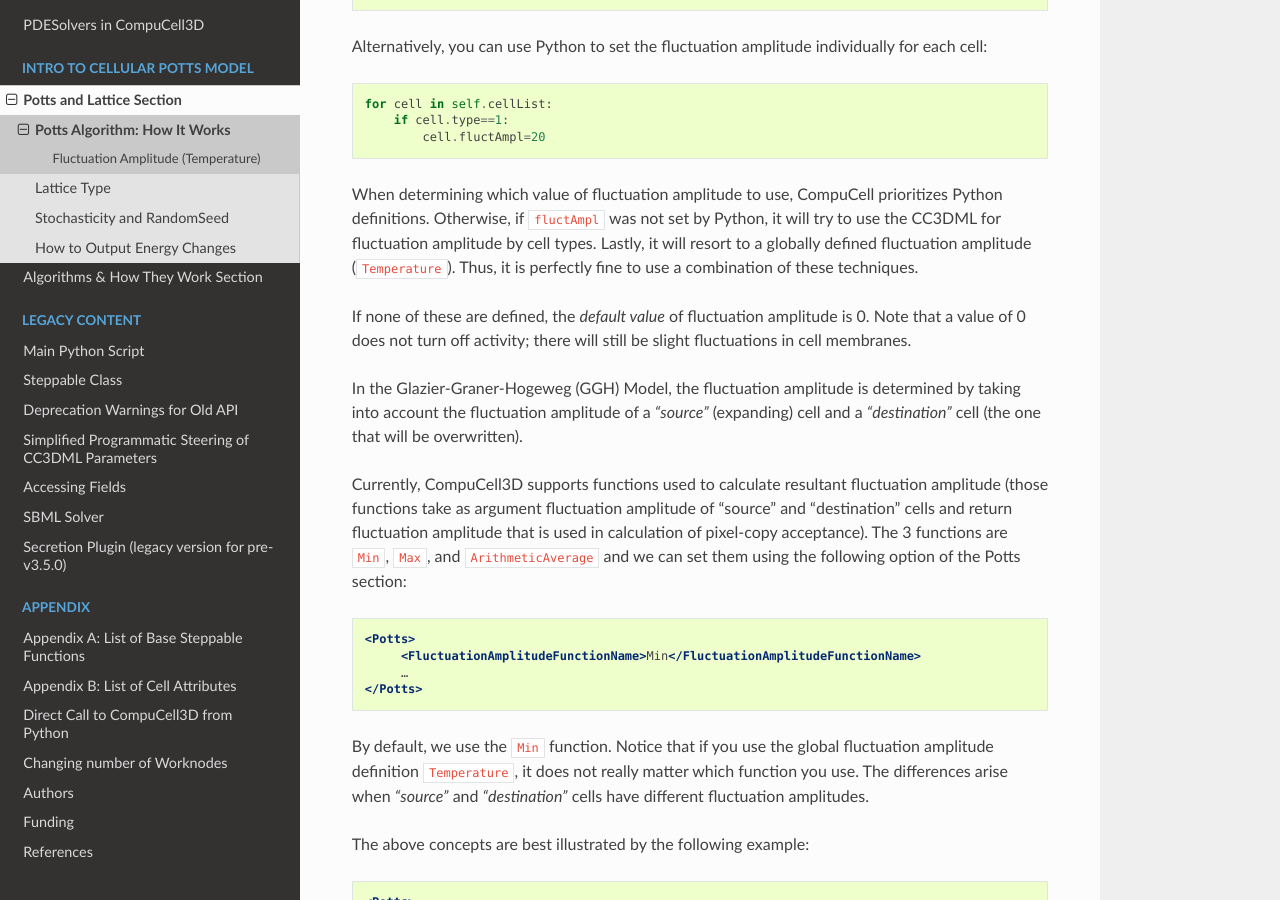
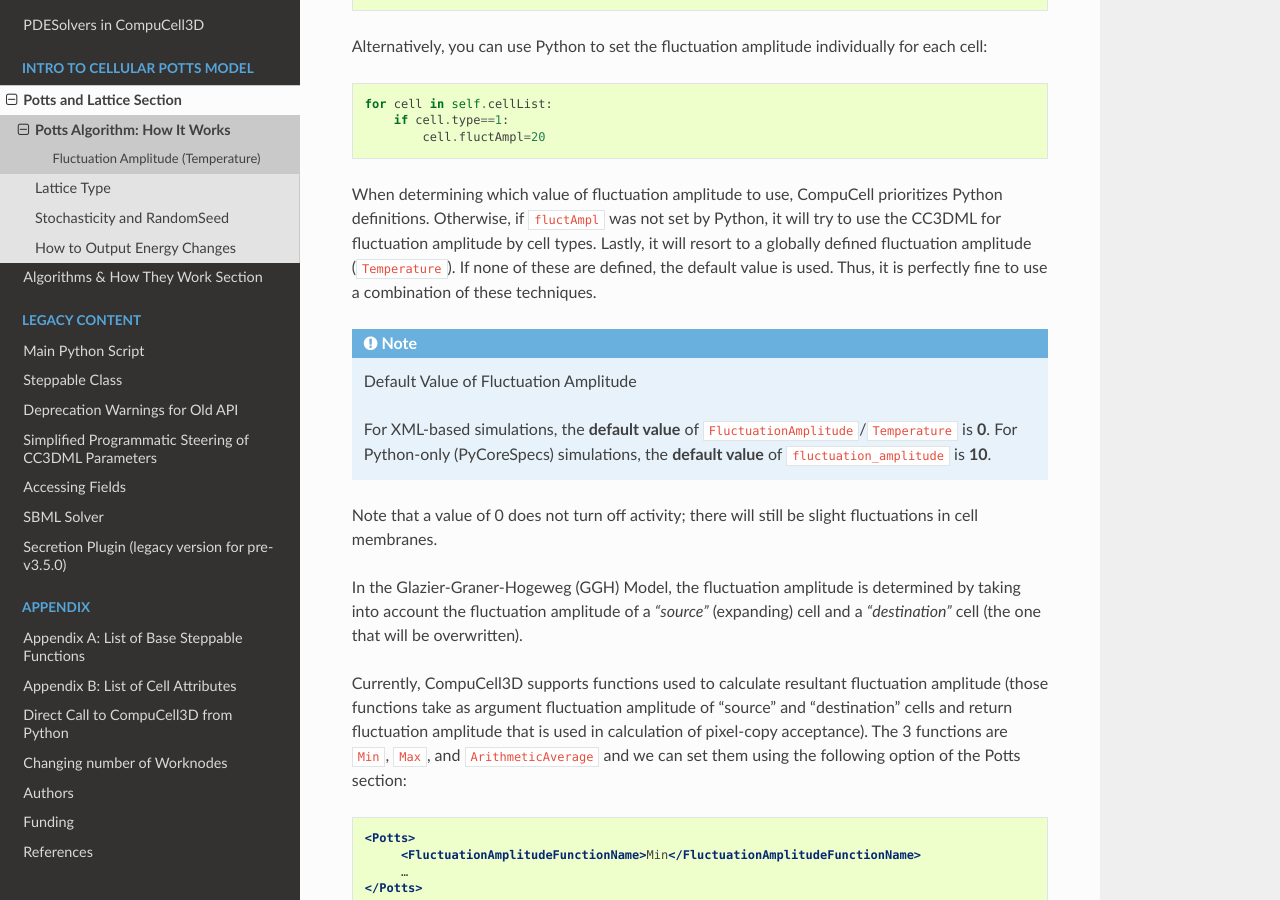
Before and after one commit to CompuCell3D/CompuCell3DReferenceManual, a Sphinx documentation site: the page built from docs/potts.rst, in a window 1280 px wide and 900 px high, scrolled down 1524 px. Built offline with Sphinx 7.4.7 and the Read the Docs theme 3.1.0, drawn with Linux system fonts in a browser that asks for light colours; pages that are not in the unit, such as notebooks, are missing from menus.

Commit message:
Add note on default temperature

```diff
--- a/docs/cc3d_python.rst
+++ b/docs/cc3d_python.rst
@@ -231,7 +231,7 @@
         neighbor_order=2,
         boundary_x="Periodic",
         boundary_y="Periodic",
-        fluctuation_amplitude=1))
+        fluctuation_amplitude=10))
 
 A built-in plugin or steppable specification in the Python API consists of
 creating an instance of its corresponding class, setting the internal data of the
--- a/docs/potts.rst
+++ b/docs/potts.rst
@@ -98,9 +98,12 @@
 When determining which value of fluctuation amplitude to use, CompuCell
 prioritizes Python definitions. Otherwise, if ``fluctAmpl`` was not set by Python, it will try to use the CC3DML for fluctuation amplitude by cell types.
 Lastly, it will resort to a globally defined fluctuation amplitude
-(``Temperature``). Thus, it is perfectly fine to use a combination of these techniques.
+(``Temperature``). If none of these are defined, the default value is used. Thus, it is perfectly fine to use a combination of these techniques.
 
-If none of these are defined, the *default value* of fluctuation amplitude is 0.
+.. note:: Default Value of Fluctuation Amplitude
+
+    For XML-based simulations, the **default value** of ``FluctuationAmplitude``/``Temperature`` is **0**. For Python-only (PyCoreSpecs) simulations, the **default value** of ``fluctuation_amplitude`` is **10**.
+
 Note that a value of 0 does not turn off activity; there will still be slight fluctuations in cell membranes.
 
 In the Glazier-Graner-Hogeweg (GGH) Model, the fluctuation amplitude is determined by taking into
```
